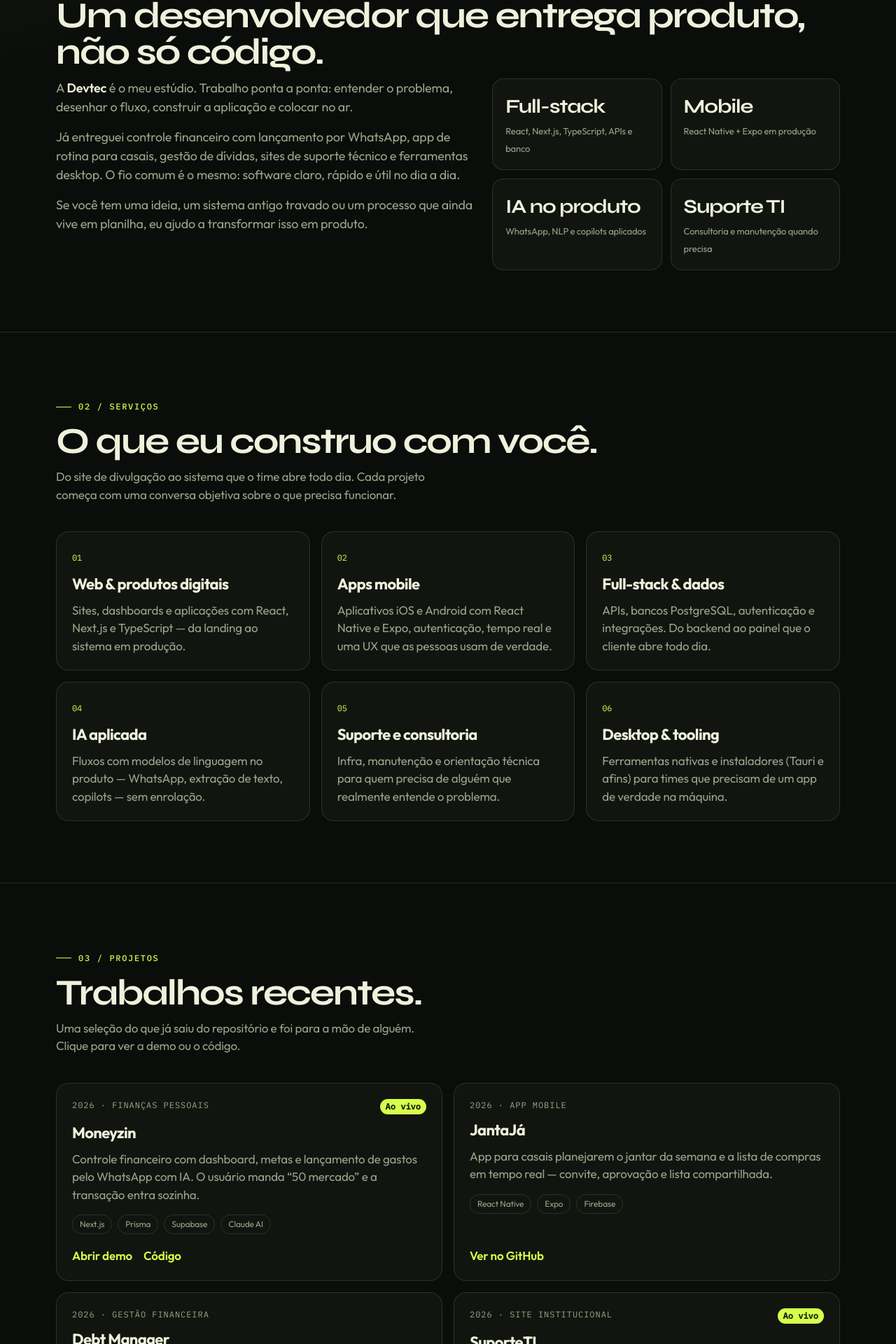
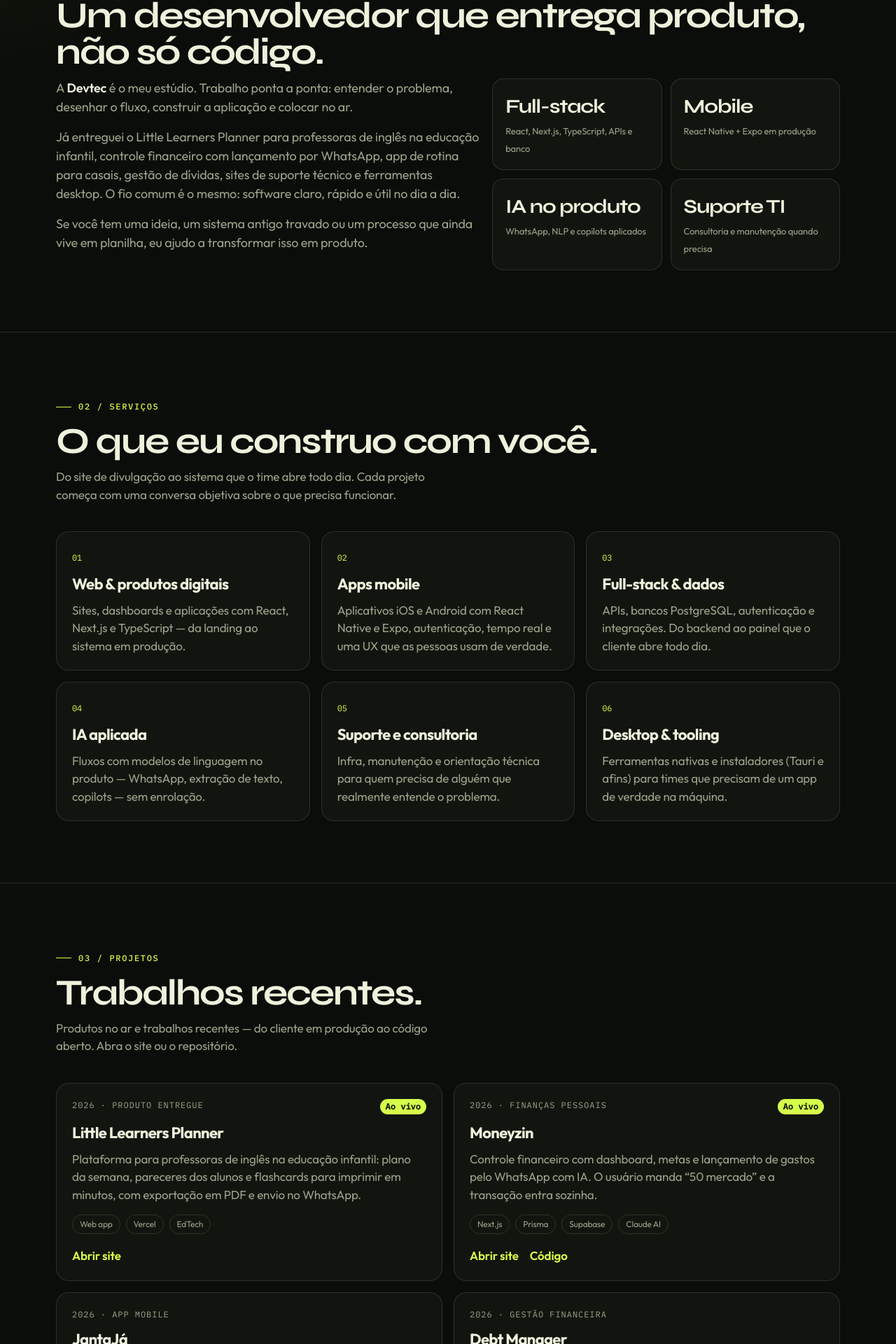
Before and after one commit to Naggin/Site-Devtec, a React (Vite) app: page / in a window 1280 px wide. Shown: the part 929-2849 px from the top of the page at 70% size. Built offline with nearby package versions, Linux system fonts and the light colour scheme.

Commit message:
Add Little Learners Planner as a delivered project.
Surface the live EdTech product on the portfolio without requiring a public repository link.

Co-authored-by: Antonio Junior <antoniocfjr@icloud.com>

```diff
--- a/src/components/About.tsx
+++ b/src/components/About.tsx
@@ -11,9 +11,11 @@ export default function About() {
               problema, desenhar o fluxo, construir a aplicação e colocar no ar.
             </p>
             <p>
-              Já entreguei controle financeiro com lançamento por WhatsApp, app de rotina
-              para casais, gestão de dívidas, sites de suporte técnico e ferramentas
-              desktop. O fio comum é o mesmo: software claro, rápido e útil no dia a dia.
+              Já entreguei o Little Learners Planner para professoras de inglês na
+              educação infantil, controle financeiro com lançamento por WhatsApp, app de
+              rotina para casais, gestão de dívidas, sites de suporte técnico e
+              ferramentas desktop. O fio comum é o mesmo: software claro, rápido e útil
+              no dia a dia.
             </p>
             <p>
               Se você tem uma ideia, um sistema antigo travado ou um processo que ainda
--- a/src/components/Projects.tsx
+++ b/src/components/Projects.tsx
@@ -7,8 +7,8 @@ export default function Projects() {
         <p className="kicker">03 / Projetos</p>
         <h2>Trabalhos recentes.</h2>
         <p className="section-intro">
-          Uma seleção do que já saiu do repositório e foi para a mão de alguém. Clique
-          para ver a demo ou o código.
+          Produtos no ar e trabalhos recentes — do cliente em produção ao código
+          aberto. Abra o site ou o repositório.
         </p>
         <div className="project-grid">
           {projects.map((project) => (
@@ -26,9 +26,9 @@ export default function Projects() {
               </div>
               <div className="project-links">
                 <a href={project.href} target="_blank" rel="noreferrer">
-                  {project.live ? "Abrir demo" : "Ver no GitHub"}
+                  {project.live ? "Abrir site" : "Ver no GitHub"}
                 </a>
-                {project.live ? (
+                {project.repo ? (
                   <a href={project.repo} target="_blank" rel="noreferrer">
                     Código
                   </a>
--- a/src/data.ts
+++ b/src/data.ts
@@ -49,7 +49,28 @@ export const services = [
   },
 ] as const;
 
-export const projects = [
+export type Project = {
+  year: string;
+  title: string;
+  kind: string;
+  stack: readonly string[];
+  summary: string;
+  href: string;
+  repo?: string;
+  live: boolean;
+};
+
+export const projects: Project[] = [
+  {
+    year: "2026",
+    title: "Little Learners Planner",
+    kind: "Produto entregue",
+    stack: ["Web app", "Vercel", "EdTech"],
+    summary:
+      "Plataforma para professoras de inglês na educação infantil: plano da semana, pareceres dos alunos e flashcards para imprimir em minutos, com exportação em PDF e envio no WhatsApp.",
+    href: "https://www.littlelearnersplanner.com.br/home",
+    live: true,
+  },
   {
     year: "2026",
     title: "Moneyzin",
@@ -105,7 +126,7 @@ export const projects = [
     repo: "https://github.com/Naggin/IAcockpit-releases",
     live: false,
   },
-] as const;
+];
 
 export const projectTypes = [
   "Site institucional",
```
Also changed, not shown: 1 other file (tests, documents, lock files or other folders).
